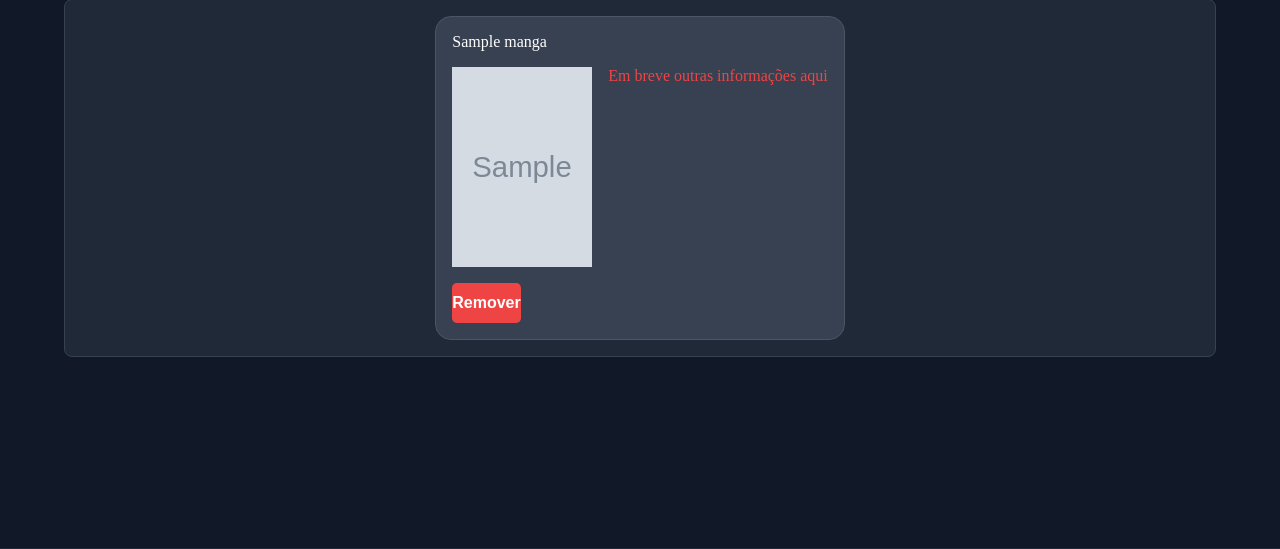
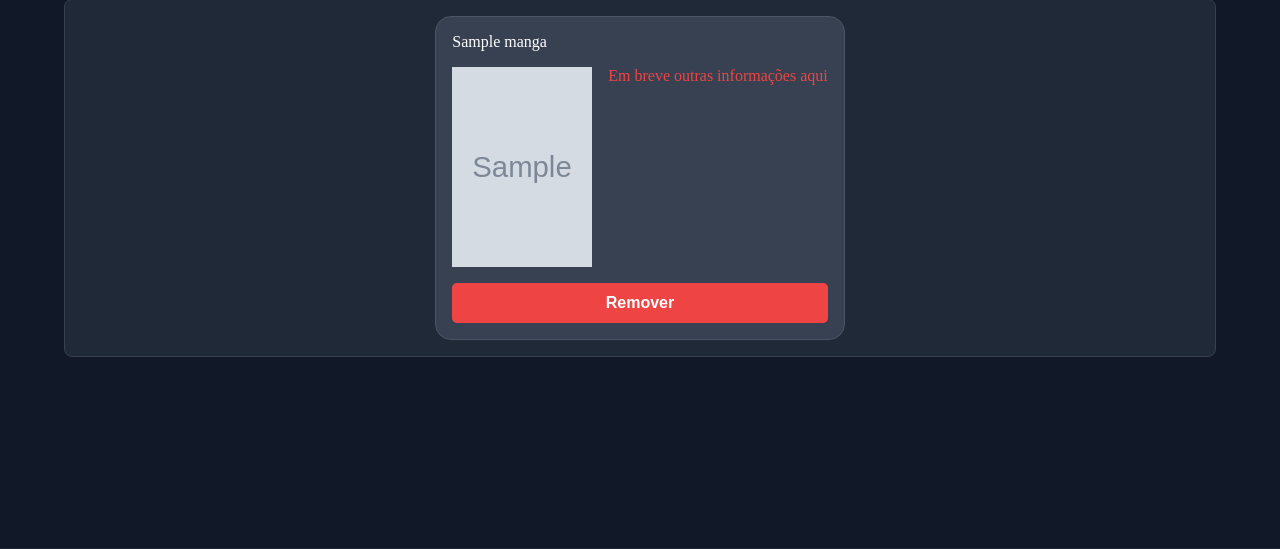
Before and after one commit to ZagZx/manga-and-chips, a Flask app: template app/templates/library.html in a window 1280 px wide. Shown: the part 132-681 px from the top of the page. Run offline with Flask 3, Linux system fonts and the light colour scheme; the template is opened without the code that fills it: most values are stand-ins (such as "Sample title", 1, 10 or a date in 2020); grey boxes marked "Sample" are stand-in pictures; parts of the project's set-up code (start-up, migrations or seed data) failed here and were passed over.

Commit message:
fix botao da biblioteca

```diff
--- a/app/static/styles/library.css
+++ b/app/static/styles/library.css
@@ -1,6 +1,10 @@
-/* form{
-    height: 100%;
-} */
+form{
+    width: 100%;
+}
+
+form button{
+    width: 100%;
+}
 
 .cards-container{
     justify-content:center;
```
